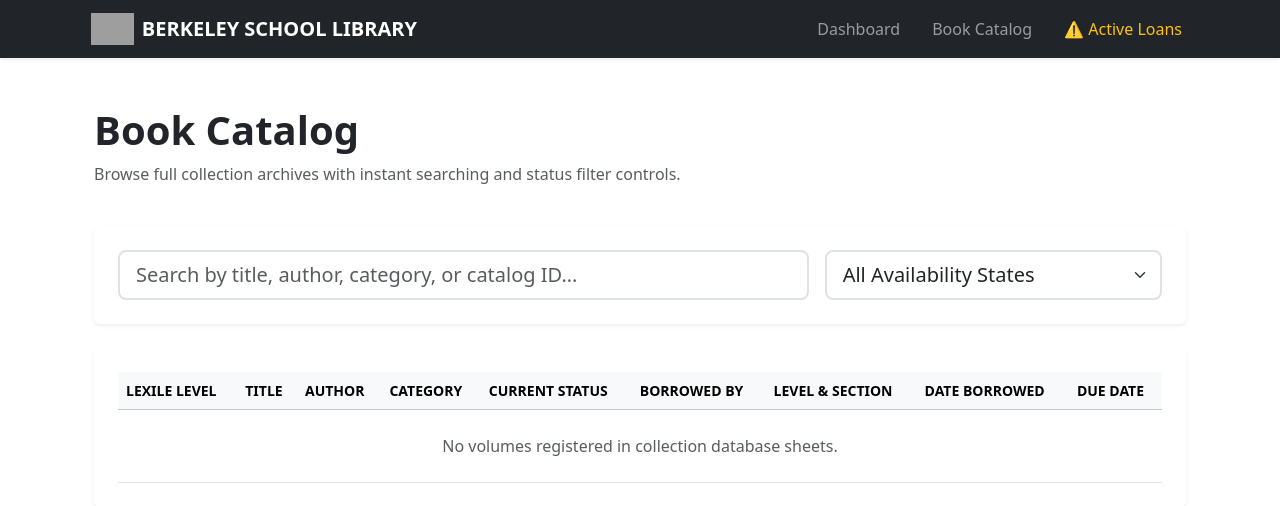
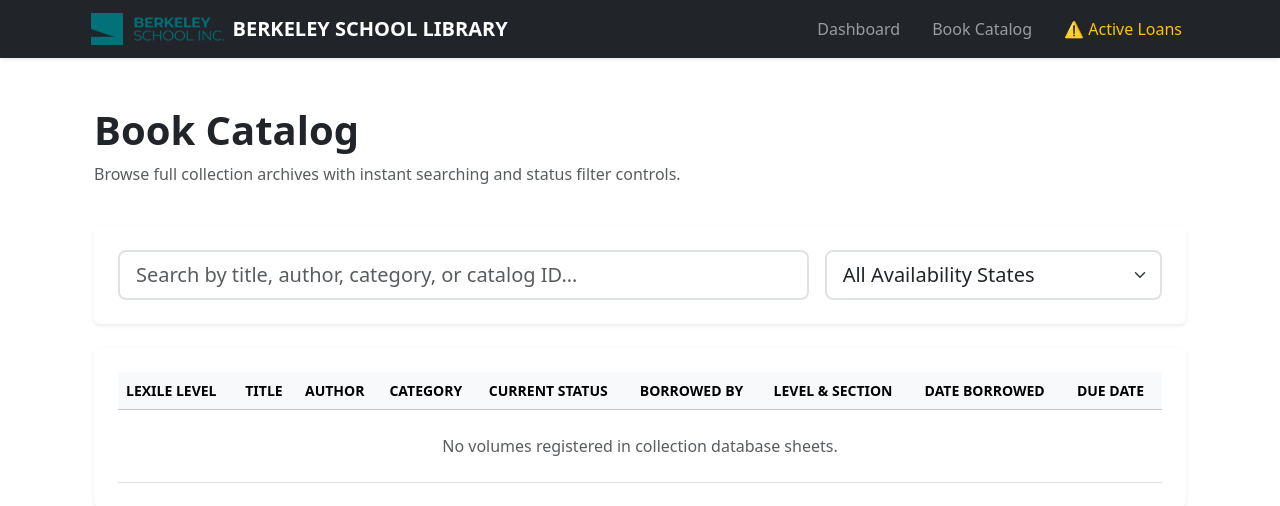
Before and after one commit to berkeley-library-admin/SCHOOL_LIBRARY_PORTAL, a Flask app: page /catalog in a window 1280 px wide. Shown: the top 506 px of the page. Run offline with Flask 3, Linux system fonts and the light colour scheme; data that the repository does not hold is empty; grey boxes are pictures that could not be loaded.

Commit message:
Update base.html

```diff
--- a/app/templates/base.html
+++ b/app/templates/base.html
@@ -13,7 +13,7 @@
     <nav class="navbar navbar-expand-lg navbar-dark bg-dark shadow-sm">
         <div class="container">
             <<a class="navbar-brand fw-bold text-uppercase tracking-wider d-flex align-items-center text-white" href="/">
-    <img src="{{ url_for('static', filename='images') }}" alt="Berkeley Crest" height="32" class="d-inline-block align-top me-2">
+    <img src="{{ url_for('static', filename='images/logo.png') }}" alt="Berkeley Crest" height="32" class="d-inline-block align-top me-2">
     BERKELEY SCHOOL LIBRARY
 </a>
             <button class="navbar-expand-lg navbar-toggler" type="button" data-bs-toggle="collapse" data-bs-target="#mainNavbar">
```
